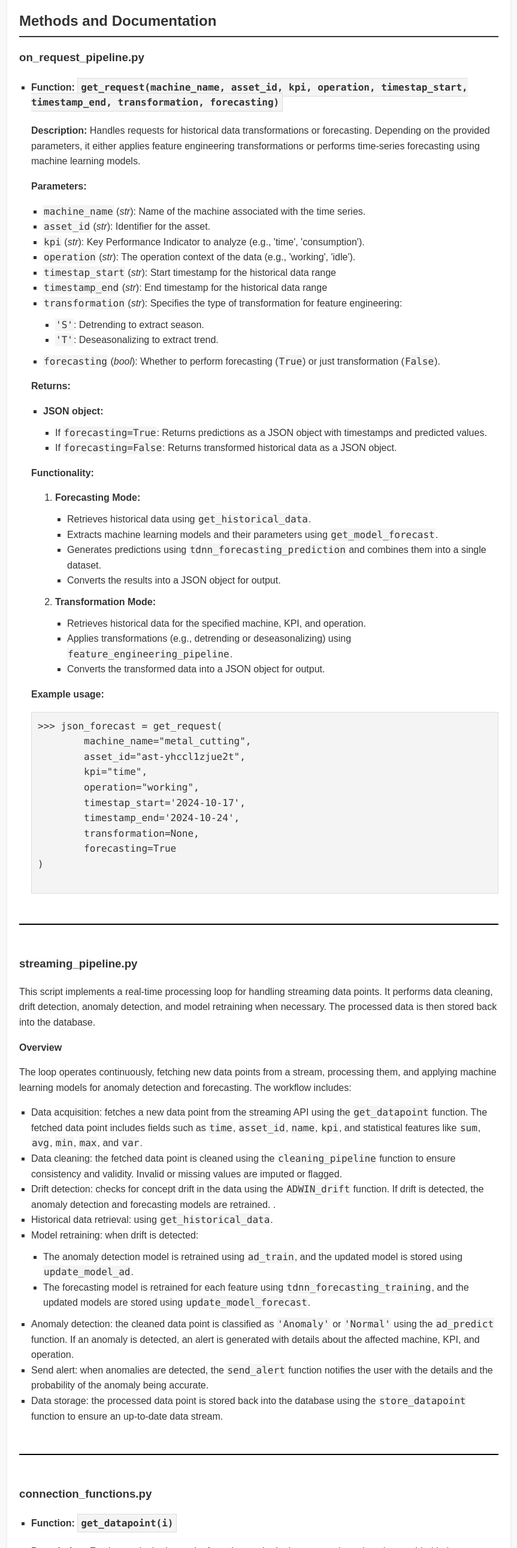
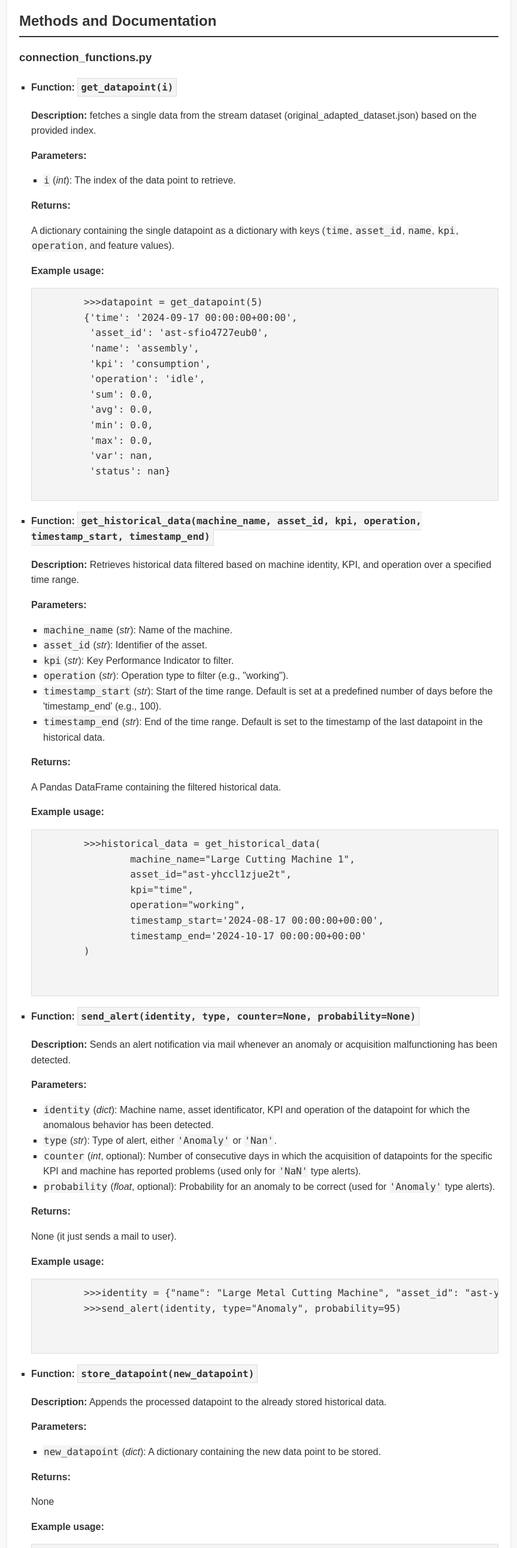
Before and after one commit to Kreative-Performative-Individuals/data-preprocessing-, a plain HTML site: page docs/index.html in a window 1280 px wide. Shown: the part 980-3561 px from the top of the page at 60% size, without its empty margins (318-1181 px from the left). Drawn offline with Linux system fonts and the light colour scheme.

Commit message:
Updates in index.html

```diff
--- a/docs/index.html
+++ b/docs/index.html
@@ -150,14 +150,130 @@
 			</li>
 		</ul>
 
+
+
+
+
         <h2 id="methods-and-documentation">Methods and Documentation</h2>
+
+
+
+
+		<h3 id="connection_functions">connection_functions.py</h3>
+
+		<ul>
+			<li><h4>Function: <code>get_datapoint(i)</code></h4>
+				<p><strong>Description:</strong> fetches a single data from the stream dataset (original_adapted_dataset.json) based on the provided index.</p>
+				<p><strong>Parameters:</strong></p>
+				<ul>
+					<li><kbd>i</kbd> (<em>int</em>): The index of the data point to retrieve.</li>
+				</ul>
+				<p><strong>Returns:</strong></p>
+				<p>A dictionary containing the single datapoint as a dictionary with keys (<kbd>time</kbd>, <kbd>asset_id</kbd>, <kbd>name</kbd>, <kbd>kpi</kbd>, <kbd>operation</kbd>, and feature values).</p>
+
+				<p><strong>Example usage:</strong></p>
+				<pre>
+	>>>datapoint = get_datapoint(5)
+	{'time': '2024-09-17 00:00:00+00:00',
+	 'asset_id': 'ast-sfio4727eub0',
+	 'name': 'assembly',
+	 'kpi': 'consumption',
+	 'operation': 'idle',
+	 'sum': 0.0,
+	 'avg': 0.0,
+	 'min': 0.0,
+	 'max': 0.0,
+	 'var': nan,
+	 'status': nan}
+	</pre>
+			</li>
+
+			<li><h4>Function: <code>get_historical_data(machine_name, asset_id, kpi, operation, timestamp_start, timestamp_end)</code></h4>
+				<p><strong>Description:</strong> Retrieves historical data filtered based on machine identity, KPI, and operation over a specified time range.</p>
+				<p><strong>Parameters:</strong></p>
+				<ul>
+					<li><kbd>machine_name</kbd> (<em>str</em>): Name of the machine.</li>
+					<li><kbd>asset_id</kbd> (<em>str</em>): Identifier of the asset.</li>
+					<li><kbd>kpi</kbd> (<em>str</em>): Key Performance Indicator to filter.</li>
+					<li><kbd>operation</kbd> (<em>str</em>): Operation type to filter (e.g., "working").</li>
+					<li><kbd>timestamp_start</kbd> (<em>str</em>): Start of the time range. Default is set at a predefined number of days before the 'timestamp_end' (e.g., 100).</li>
+					<li><kbd>timestamp_end</kbd> (<em>str</em>): End of the time range. Default is set to the timestamp of the last datapoint in the historical data. </li>
+				</ul>
+				<p><strong>Returns:</strong></p>
+				<p>A Pandas DataFrame containing the filtered historical data.</p>
+
+				<p><strong>Example usage:</strong></p>
+				<pre>
+	>>>historical_data = get_historical_data(
+		machine_name="Large Cutting Machine 1",
+		asset_id="ast-yhccl1zjue2t",
+		kpi="time",
+		operation="working",
+		timestamp_start='2024-08-17 00:00:00+00:00',
+		timestamp_end='2024-10-17 00:00:00+00:00'
+	)
+
+	</pre>
+			</li>
+
+			<li><h4>Function: <code>send_alert(identity, type, counter=None, probability=None)</code></h4>
+				<p><strong>Description:</strong> Sends an alert notification via mail whenever an anomaly or acquisition malfunctioning has been detected.</p>
+				<p><strong>Parameters:</strong></p>
+				<ul>
+					<li><kbd>identity</kbd> (<em>dict</em>): Machine name, asset identificator, KPI and operation of the datapoint for which the anomalous behavior has been detected.</li>
+					<li><kbd>type</kbd> (<em>str</em>): Type of alert, either <kbd>'Anomaly'</kbd> or <kbd>'Nan'</kbd>.</li>
+					<li><kbd>counter</kbd> (<em>int</em>, optional): Number of consecutive days in which the acquisition of datapoints for the specific KPI and machine has reported problems (used only for <kbd>'NaN'</kbd> type alerts).</li>
+					<li><kbd>probability</kbd> (<em>float</em>, optional): Probability for an anomaly to be correct (used for <kbd>'Anomaly'</kbd> type alerts).</li>
+				</ul>
+				<p><strong>Returns:</strong></p>
+				<p>None (it just sends a mail to user).</p>
+
+				<p><strong>Example usage:</strong></p>
+				<pre>
+	>>>identity = {"name": "Large Metal Cutting Machine", "asset_id": "ast-yhccl1zjue2t", "kpi": "time", "operation": "working"}
+	>>>send_alert(identity, type="Anomaly", probability=95)
+
+	</pre>
+			</li>
+
+			<li><h4>Function: <code>store_datapoint(new_datapoint)</code></h4>
+				<p><strong>Description:</strong> Appends the processed datapoint to the already stored historical data.</p>
+				<p><strong>Parameters:</strong></p>
+				<ul>
+					<li><kbd>new_datapoint</kbd> (<em>dict</em>): A dictionary containing the new data point to be stored.</li>
+				</ul>
+				<p><strong>Returns:</strong></p>
+				<p>None</p>
+
+				<p><strong>Example usage:</strong></p>
+				<pre>
+	>>>new_datapoint = {
+		'time': '2024-10-18 00:00:00+00:00',
+		'asset_id': 'ast-yhccl1zjue2t',
+		'name': 'Large Metal Cutting Machine',
+		'kpi': 'consumption',
+		'operation': 'working',
+		'sum': 0.175342,
+		'avg': 0.001883,
+		'min': 0.001000,
+		'max': 0.012461,
+		'var': 0.001000,
+		'status': 'Normal'
+	}
+	>>>store_datapoint(new_datapoint)
+
+	</pre>
+			</li>
+
+
+
 
 		<h3 id="on_request_pipeline">on_request_pipeline.py</h3>
 
 		<ul>
 			<li><h4>Function: <code>get_request(machine_name, asset_id, kpi, operation, timestap_start, timestamp_end, transformation, forecasting)</code></h4>
 				<p>
-					<strong>Description:</strong> Handles requests for historical data transformations or forecasting. Depending on the provided parameters, it either applies feature engineering transformations or performs time-series forecasting using machine learning models.
+					<strong>Description:</strong> Handles requests for historical data transformations or forecasting. Depending on the provided parameters, it either applies feature engineering transformations or performs time-series forecasting using a TDNN (time delay neural network).
 
 				<p><strong>Parameters:</strong></p>
 				<ul>
@@ -205,12 +321,12 @@
 				<p><strong>Example usage:</strong></p>
 				<pre>
 >>> json_forecast = get_request(
-	machine_name="metal_cutting",
+	machine_name="Large Metal Cutting Machine 1",
 	asset_id="ast-yhccl1zjue2t",
 	kpi="time",
 	operation="working",
-	timestap_start='2024-10-17',
-	timestamp_end='2024-10-24',
+	timestap_start="2024-10-17 00:00:00+00:00",
+	timestamp_end="2024-10-17 00:00:00+00:00",
 	transformation=None,
 	forecasting=True
 )
@@ -222,13 +338,13 @@
 		<hr style="border: 1px solid #000000; margin: 50px auto;">
 
 	<h3 id="streaming_pipeline">streaming_pipeline.py</h3>
-	<p>This script implements a real-time processing loop for handling streaming data points. It performs data cleaning, drift detection, anomaly detection, and model retraining when necessary. The processed data is then stored back into the database.</p>
+	<p>This script implements a real-time processing loop for handling streaming data points. It performs data cleaning, drift detection, model retraining upon positive result and anomaly detection point by point. The processed data is then stored back into the database.</p>
 
 
 	<p><strong>Overview</strong></p>
-    <p>The loop operates continuously, fetching new data points from a stream, processing them, and applying machine learning models for anomaly detection and forecasting. The workflow includes:</p>
+    <p>The loop operates to continuously operate the following workflow:</p>
     <ul>
-        <li>Data acquisition: fetches a new data point from the streaming API using the <kbd>get_datapoint</kbd> function. The fetched data point includes fields such as <kbd>time</kbd>, <kbd>asset_id</kbd>, <kbd>name</kbd>, <kbd>kpi</kbd>, and statistical features like <kbd>sum</kbd>, <kbd>avg</kbd>, <kbd>min</kbd>, <kbd>max</kbd>, and <kbd>var</kbd>.
+        <li>Data acquisition: fetches a new data point from the real-time stream using the <kbd>get_datapoint</kbd> function. The fetched data point includes identity fields (<kbd>time</kbd>, <kbd>asset_id</kbd>, <kbd>name</kbd>, <kbd>kpi</kbd>, and statistical features like <kbd>sum</kbd>, <kbd>avg</kbd>, <kbd>min</kbd>, <kbd>max</kbd>, and <kbd>var</kbd>.
 		</li>
         <li>Data cleaning: the fetched data point is cleaned using the <kbd>cleaning_pipeline</kbd> function to ensure consistency and validity. Invalid or missing values are imputed or flagged.
 		</li>
@@ -251,102 +367,6 @@
 
 
 
-	<h3 id="connection_functions">connection_functions.py</h3>
-
-	<ul>
-		<li><h4>Function: <code>get_datapoint(i)</code></h4>
-			<p><strong>Description:</strong> Fetches a single data point from the synthetic data stream based on the provided index.</p>
-			<p><strong>Parameters:</strong></p>
-			<ul>
-				<li><kbd>i</kbd> (<em>int</em>): The index of the data point to retrieve.</li>
-			</ul>
-			<p><strong>Returns:</strong></p>
-			<p>A dictionary containing details like <kbd>time</kbd>, <kbd>asset_id</kbd>, <kbd>name</kbd>, <kbd>kpi</kbd>, <kbd>operation</kbd>, and statistical values.</p>
-
-			<p><strong>Example usage:</strong></p>
-			<pre>
->>>datapoint = get_datapoint(5)
-
-</pre>
-		</li>
-
-		<li><h4>Function: <code>get_historical_data(machine_name, asset_id, kpi, operation, timestamp_start, timestamp_end)</code></h4>
-			<p><strong>Description:</strong> Retrieves historical data filtered based on machine identity, KPI, and operation over a specified time range.</p>
-			<p><strong>Parameters:</strong></p>
-			<ul>
-				<li><kbd>machine_name</kbd> (<em>str</em>): Name of the machine.</li>
-				<li><kbd>asset_id</kbd> (<em>str</em>): Identifier of the asset.</li>
-				<li><kbd>kpi</kbd> (<em>str</em>): Key Performance Indicator to filter.</li>
-				<li><kbd>operation</kbd> (<em>str</em>): Operation type to filter (e.g., "working").</li>
-				<li><kbd>timestamp_start</kbd> (<em>str</em>): Start of the time range.</li>
-				<li><kbd>timestamp_end</kbd> (<em>str</em>): End of the time range.</li>
-			</ul>
-			<p><strong>Returns:</strong></p>
-			<p>A Pandas DataFrame containing the filtered historical data.</p>
-
-			<p><strong>Example usage:</strong></p>
-			<pre>
->>>historical_data = get_historical_data(
-	machine_name="metal_cutting",
-	asset_id="ast-yhccl1zjue2t",
-	kpi="time",
-	operation="working",
-	timestamp_start='2024-08-17 00:00:00+00:00',
-	timestamp_end='2024-10-17 00:00:00+00:00'
-)
-
-</pre>
-		</li>
-
-		<li><h4>Function: <code>send_alert(identity, type, counter=None, probability=None)</code></h4>
-			<p><strong>Description:</strong> Sends an alert notification about anomalies or malfunctions in a machine's data.</p>
-			<p><strong>Parameters:</strong></p>
-			<ul>
-				<li><kbd>identity</kbd> (<em>dict</em>): Details about the machine, KPI, and operation where the issue occurred.</li>
-				<li><kbd>type</kbd> (<em>str</em>): Type of alert, either <kbd>'Anomaly'</kbd> or <kbd>'Nan'</kbd>.</li>
-				<li><kbd>counter</kbd> (<em>int</em>, optional): Number of consecutive days with NaN values (used for <kbd>'Nan'</kbd> type alerts).</li>
-				<li><kbd>probability</kbd> (<em>float</em>, optional): Probability of an anomaly being correct (used for <kbd>'Anomaly'</kbd> type alerts).</li>
-			</ul>
-			<p><strong>Returns:</strong></p>
-			<p>None (prints the alert to the console and sends a mail to user).</p>
-
-			<p><strong>Example usage:</strong></p>
-        	<pre>
->>>identity = {"name": "metal_cutting", "asset_id": "ast-yhccl1zjue2t", "kpi": "time", "operation": "working"}
->>>send_alert(identity, type="Anomaly", probability=95)
-
-</pre>
-		</li>
-
-		<li><h4>Function: <code>store_datapoint(new_datapoint, i)</code></h4>
-			<p><strong>Description:</strong> Updates the synthetic data stream with a new data point and stores it in the database.</p>
-			<p><strong>Parameters:</strong></p>
-			<ul>
-				<li><kbd>new_datapoint</kbd> (<em>dict</em>): A dictionary containing the new data point to be stored.</li>
-				<li><kbd>i</kbd> (<em>int</em>): Index of the data point in the stream.</li>
-			</ul>
-			<p><strong>Returns:</strong></p>
-			<p>None (updates the <kbd>synthetic_data.json</kbd> file).</p>
-
-			<p><strong>Example usage:</strong></p>
-			<pre>
->>>new_datapoint = {
-	'time': '2024-10-18 00:00:00+00:00',
-	'asset_id': 'ast-yhccl1zjue2t',
-	'name': 'metal_cutting',
-	'kpi': 'consumption',
-	'operation': 'working',
-	'sum': 0.175342,
-	'avg': 0.001883,
-	'min': 0.001000,
-	'max': 0.012461,
-	'var': 0.001000,
-	'status': 'Normal'
-}
->>>store_datapoint(new_datapoint, 5)
-
-</pre>
-		</li>
 
 	<hr style="border: 1px solid #000000; margin: 50px auto;">
 
```
Also changed, not shown: 2 other files.
